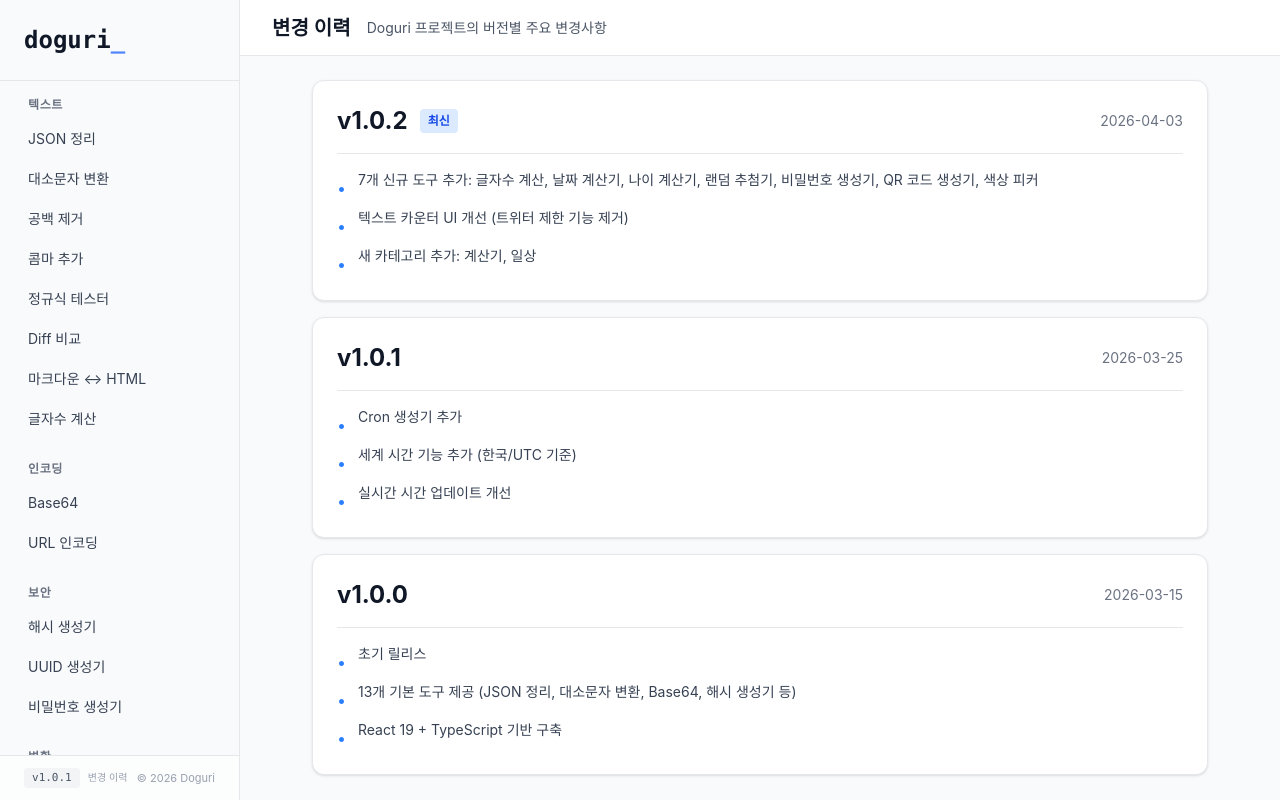
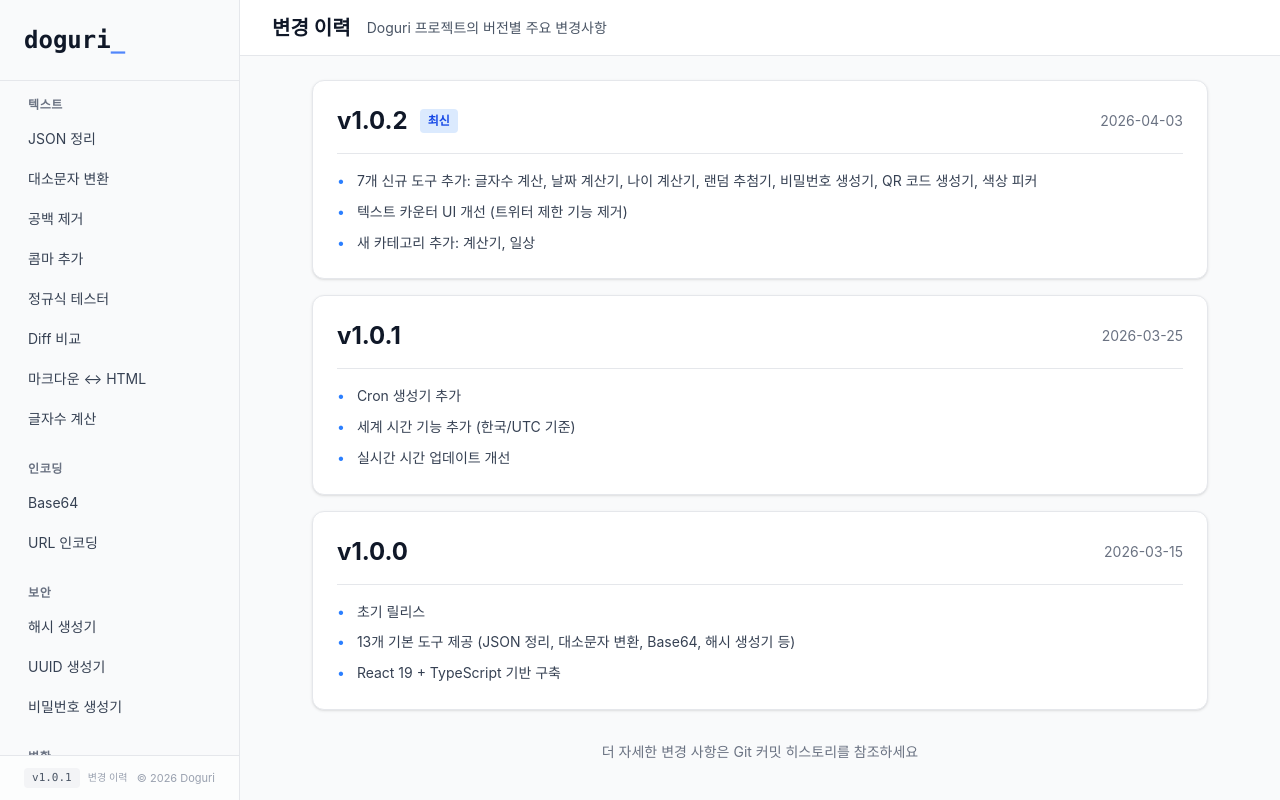
Before and after one commit to yhyuk/doguri, a React (Vite) app: page /doguri/changelog in a window 1280 px wide. Built offline with nearby package versions, Linux system fonts and the light colour scheme.

Commit message:
fix: 변경 이력 css 수정

```diff
--- a/src/pages/Changelog/index.tsx
+++ b/src/pages/Changelog/index.tsx
@@ -69,9 +69,9 @@
               {/* 변경사항 */}
               <ul className="space-y-2">
                 {version.changes.map((change, index) => (
-                  <li key={index} className="flex items-start gap-3">
-                    <span className="text-blue-500 mt-1.5">•</span>
-                    <span className="text-sm text-gray-700 flex-1">{change}</span>
+                  <li key={index} className="flex gap-3">
+                    <span className="text-blue-500 text-sm leading-relaxed">•</span>
+                    <span className="text-sm text-gray-700 flex-1 leading-relaxed">{change}</span>
                   </li>
                 ))}
               </ul>
```
